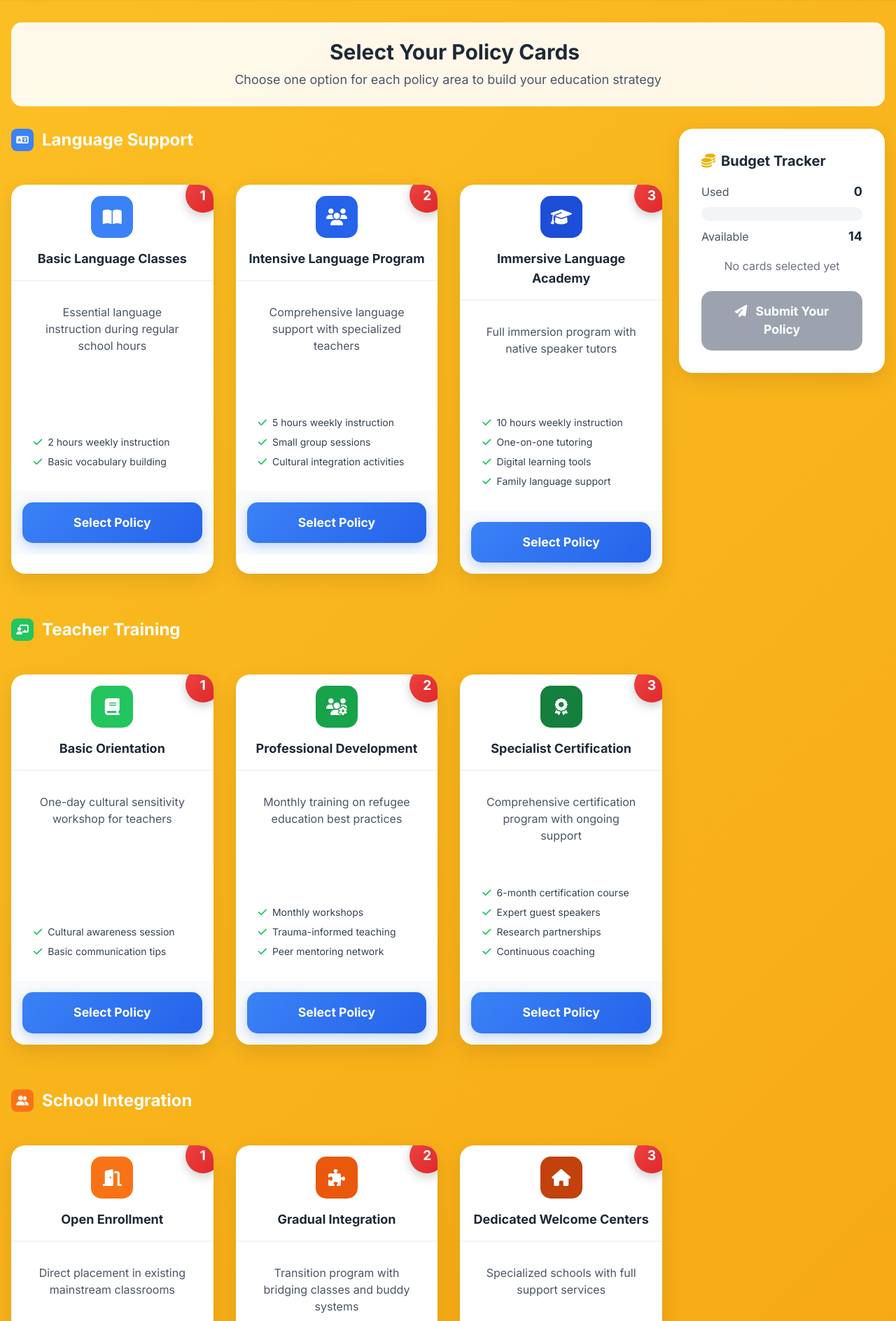
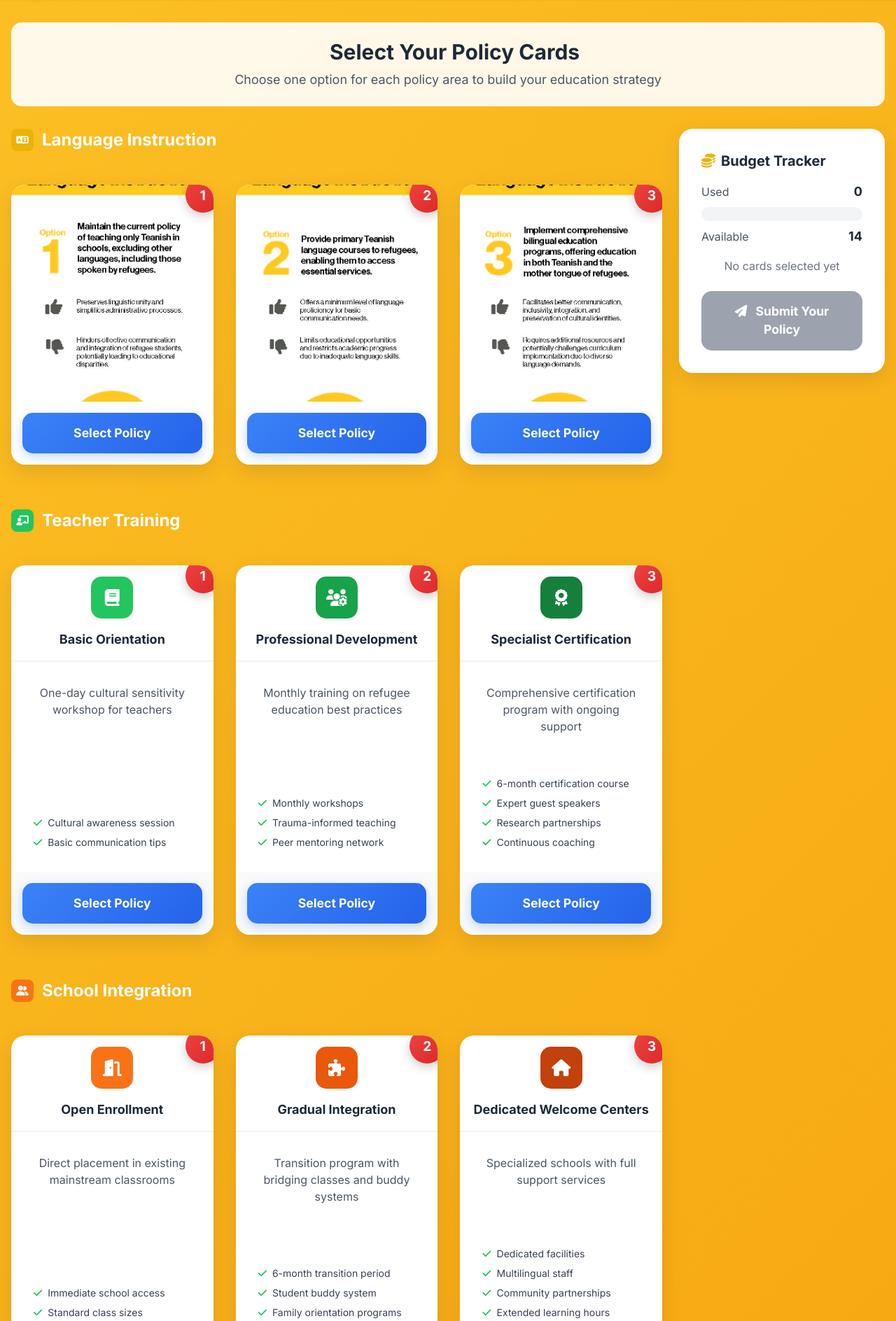
Before and after one commit to kobowood1/AIChallengeGame, a Flask app: page /card-selection in a window 1280 px wide. Shown: the part 65-1953 px from the top of the page at 70% size. Run offline with Flask 3, Linux system fonts and the light colour scheme; the visitor is signed in with stand-in values (Sample User, id 1); some libraries are stand-ins or nearby versions.

Commit message:
Update language support choices to use visual cards for easier selection
Replaces text-based language support options with image cards in card_selection.html and adds associated image assets.

Replit-Commit-Author: Agent
Replit-Commit-Session-Id: 86e28700-3938-4fe7-b7b2-daf0a8a3307c
Replit-Commit-Screenshot-Url: https://storage.googleapis.com/screenshot-production-us-central1/b66fccd3-3b48-4c0e-84c7-865c8f56605e/8cef14ff-e779-4cec-95be-f910b33f35d1.jpg

```diff
--- a/templates/card_selection.html
+++ b/templates/card_selection.html
@@ -159,6 +159,30 @@
     .card-playing {
         animation: cardPlay 0.8s ease-in-out;
     }
+
+    .language-card {
+        position: relative;
+        padding: 0;
+        overflow: hidden;
+        height: 400px;
+    }
+
+    .language-card img {
+        width: 100%;
+        height: calc(100% - 60px);
+        object-fit: cover;
+        border-radius: 20px 20px 0 0;
+    }
+
+    .language-card .card-footer {
+        position: absolute;
+        bottom: 0;
+        left: 0;
+        right: 0;
+        background: white;
+        padding: 1rem;
+        border-radius: 0 0 20px 20px;
+    }
 </style>
 {% endblock %}
 
@@ -180,97 +204,31 @@
                 <!-- Language Support Cards -->
                 <div class="mb-8">
                     <h2 class="text-2xl font-bold text-white mb-4 flex items-center">
-                        <div class="w-8 h-8 bg-blue-500 rounded-lg flex items-center justify-center mr-3">
+                        <div class="w-8 h-8 bg-yellow-500 rounded-lg flex items-center justify-center mr-3">
                             <i class="fas fa-language text-white text-sm"></i>
                         </div>
-                        Language Support
+                        Language Instruction
                     </h2>
                     <div class="card-deck">
-                        <div class="policy-card" data-policy="language_support" data-option="1" data-cost="1">
+                        <div class="policy-card language-card" data-policy="language_support" data-option="1" data-cost="1">
                             <div class="cost-badge">1</div>
-                            <div class="card-header">
-                                <div class="policy-icon bg-blue-500">
-                                    <i class="fas fa-book-open"></i>
-                                </div>
-                                <h3 class="text-lg font-bold text-center text-gray-800">Basic Language Classes</h3>
-                            </div>
-                            <div class="card-body">
-                                <p class="text-gray-600 text-center mb-4">Essential language instruction during regular school hours</p>
-                                <div class="space-y-2">
-                                    <div class="flex items-center text-sm text-gray-700">
-                                        <i class="fas fa-check text-green-500 mr-2"></i>
-                                        2 hours weekly instruction
-                                    </div>
-                                    <div class="flex items-center text-sm text-gray-700">
-                                        <i class="fas fa-check text-green-500 mr-2"></i>
-                                        Basic vocabulary building
-                                    </div>
-                                </div>
-                            </div>
+                            <img src="{{ url_for('static', filename='language_option1.jpg') }}" alt="Language Instruction Option 1" class="w-full h-full object-cover rounded-lg">
                             <div class="card-footer">
                                 <button class="play-button w-full">Select Policy</button>
                             </div>
                         </div>
 
-                        <div class="policy-card" data-policy="language_support" data-option="2" data-cost="2">
+                        <div class="policy-card language-card" data-policy="language_support" data-option="2" data-cost="2">
                             <div class="cost-badge">2</div>
-                            <div class="card-header">
-                                <div class="policy-icon bg-blue-600">
-                                    <i class="fas fa-users"></i>
-                                </div>
-                                <h3 class="text-lg font-bold text-center text-gray-800">Intensive Language Program</h3>
-                            </div>
-                            <div class="card-body">
-                                <p class="text-gray-600 text-center mb-4">Comprehensive language support with specialized teachers</p>
-                                <div class="space-y-2">
-                                    <div class="flex items-center text-sm text-gray-700">
-                                        <i class="fas fa-check text-green-500 mr-2"></i>
-                                        5 hours weekly instruction
-                                    </div>
-                                    <div class="flex items-center text-sm text-gray-700">
-                                        <i class="fas fa-check text-green-500 mr-2"></i>
-                                        Small group sessions
-                                    </div>
-                                    <div class="flex items-center text-sm text-gray-700">
-                                        <i class="fas fa-check text-green-500 mr-2"></i>
-                                        Cultural integration activities
-                                    </div>
-                                </div>
-                            </div>
+                            <img src="{{ url_for('static', filename='language_option2.jpg') }}" alt="Language Instruction Option 2" class="w-full h-full object-cover rounded-lg">
                             <div class="card-footer">
                                 <button class="play-button w-full">Select Policy</button>
                             </div>
                         </div>
 
-                        <div class="policy-card" data-policy="language_support" data-option="3" data-cost="3">
+                        <div class="policy-card language-card" data-policy="language_support" data-option="3" data-cost="3">
                             <div class="cost-badge">3</div>
-                            <div class="card-header">
-                                <div class="policy-icon bg-blue-700">
-                                    <i class="fas fa-graduation-cap"></i>
-                                </div>
-                                <h3 class="text-lg font-bold text-center text-gray-800">Immersive Language Academy</h3>
-                            </div>
-                            <div class="card-body">
-                                <p class="text-gray-600 text-center mb-4">Full immersion program with native speaker tutors</p>
-                                <div class="space-y-2">
-                                    <div class="flex items-center text-sm text-gray-700">
-                                        <i class="fas fa-check text-green-500 mr-2"></i>
-                                        10 hours weekly instruction
-                                    </div>
-                                    <div class="flex items-center text-sm text-gray-700">
-                                        <i class="fas fa-check text-green-500 mr-2"></i>
-                                        One-on-one tutoring
-                                    </div>
-                                    <div class="flex items-center text-sm text-gray-700">
-                                        <i class="fas fa-check text-green-500 mr-2"></i>
-                                        Digital learning tools
-                                    </div>
-                                    <div class="flex items-center text-sm text-gray-700">
-                                        <i class="fas fa-check text-green-500 mr-2"></i>
-                                        Family language support
-                                    </div>
-                                </div>
-                            </div>
+                            <img src="{{ url_for('static', filename='language_option3.jpg') }}" alt="Language Instruction Option 3" class="w-full h-full object-cover rounded-lg">
                             <div class="card-footer">
                                 <button class="play-button w-full">Select Policy</button>
                             </div>
```
Also changed, not shown: attached_assets/languageInstructionOption1_1749332725143.jpg (added), attached_assets/languageInstructionOption2_1749332725144.jpg (added), attached_assets/languageInstructionOption3_1749332725144.jpg (added), static/language_option1.jpg (added), static/language_option2.jpg (added), static/language_option3.jpg (added).
